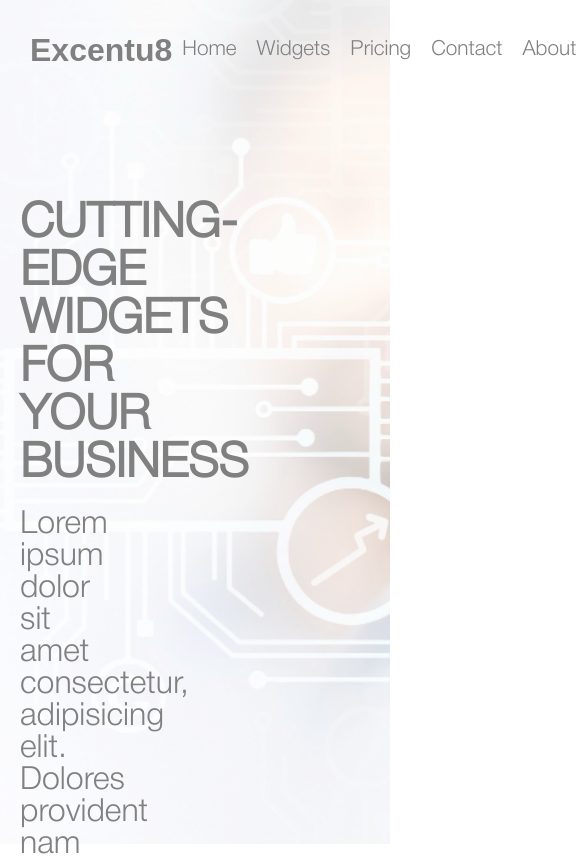
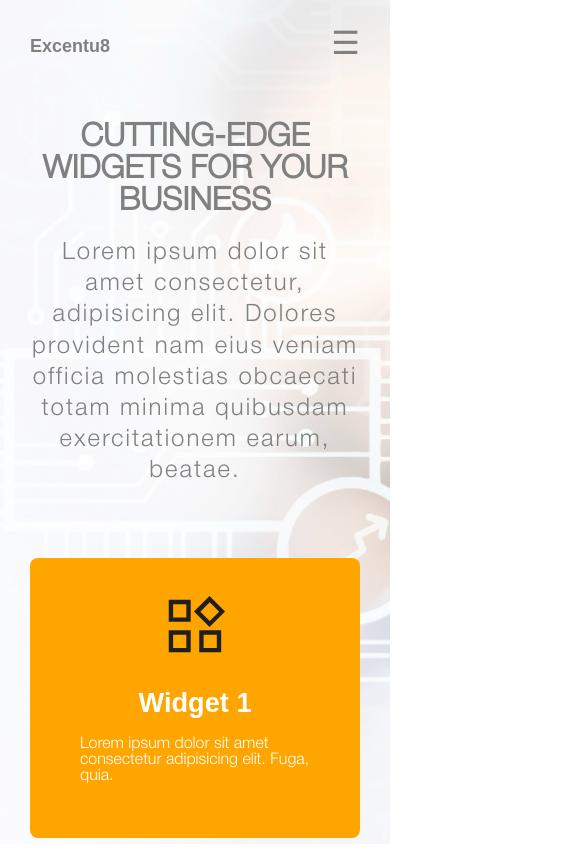
Before and after one commit to ash-js/Excentu8, a plain HTML site: page index.html in a window 390 px wide. Shown: the top 856 px of the page, 585 px wide, since content can reach past the window. Drawn offline with Linux system fonts and the light colour scheme.

Commit message:
Refactor widget structure in index.html and enhance styles in style.css; add responsive design adjustments

```diff
--- a/index.html
+++ b/index.html
@@ -41,18 +41,45 @@
     <div class="widgets">
         <div class="widgetBox">
             <img src="./assets/images/widget-1.svg" alt="widget-1">
+            <div class="widgetText">
                 <h3>Widget 1</h3>
                 <p>Lorem ipsum dolor sit amet consectetur adipisicing elit. Fuga, quia.</p>
             </div>
+        </div>
         <div class="widgetBox">
             <img src="./assets/images/widget-1.svg" alt="widget-2">
+            <div class="widgetText">
                 <h3>Widget 2</h3>
                 <p>Lorem ipsum dolor sit amet consectetur adipisicing elit. Fuga, quia.</p>
             </div>
+        </div>
         <div class="widgetBox">
             <img src="./assets/images/widget-1.svg" alt="widget-3">
+            <div class="widgetText">
                 <h3>Widget 3</h3>
                 <p>Lorem ipsum dolor sit amet consectetur adipisicing elit. Fuga, quia.</p>
+            </div>
+        </div>
+        <div class="widgetBox">
+            <img src="./assets/images/widget-1.svg" alt="widget-4">
+            <div class="widgetText">
+                <h3>Widget 4</h3>
+                <p>Lorem ipsum dolor sit amet consectetur adipisicing elit. Fuga, quia.</p>
+            </div>
+        </div>
+        <div class="widgetBox">
+            <img src="./assets/images/widget-1.svg" alt="widget-5">
+            <div class="widgetText">
+                <h3>Widget 5</h3>
+                <p>Lorem ipsum dolor sit amet consectetur adipisicing elit. Fuga, quia.</p>
+            </div>
+        </div>
+        <div class="widgetBox">
+            <img src="./assets/images/widget-1.svg" alt="widget-6">
+            <div class="widgetText">
+                <h3>Widget 6</h3>
+                <p>Lorem ipsum dolor sit amet consectetur adipisicing elit. Fuga, quia.</p>
+            </div>
         </div>
     </div>
 
--- a/style.css
+++ b/style.css
@@ -15,7 +15,6 @@ body {
 /* Header */
 
 .header {
-    /* background-color: orange; */
     display: flex;
     justify-content: space-between;
     align-items: center;
@@ -54,19 +53,25 @@ body {
 }
 
 .heroText {
-    padding: 100px 580px 80px 20px;
+    padding: 100px 580px 80px 30px;
 }
 
 .heroSection h1 {
-    font-size: 3em;
+    font-size: 3rem;
     text-transform: uppercase;
     line-height: 1em;
+    max-width: 800px;
+
 }
 
 .heroSection p {
     font-size: 2em;
     line-height: 1em;
     margin: 20px 0;
+    max-width: 700px;
+    line-height: 1.3em;
+    letter-spacing: 2px;
+
 }
 
 .heroSection img {
@@ -83,9 +88,12 @@ body {
 /* Widgets style */
 .widgets {
     display: flex;
-    justify-content: space-between;
+    justify-content: space-around;
     color: white;
-    opacity: 0.8;
+    flex-wrap: wrap;
+    /* width: 100vh; */
+    margin: 0 auto;
+
 }
 
 .widgetBox {
@@ -93,23 +101,37 @@ body {
     flex-direction: column;
     justify-content: space-around;
     align-items: center;
-    margin: 30px 20px 100px 20px;
-    padding: 50px;
+    margin: 20px 20px 100px 20px;
+    padding: 60px 30px;
     background-color: orange;
-    width: 300px;
-    height: 230px;
+    width: 270px;
+    height: 220px;
     font-size: 1.3em;
     border-radius: 8px;
+    opacity: 0.8;
+
+}
+
+.widgetText {
+    display: flex;
+    flex-direction: column;
+    justify-content: space-around;
+    align-items: center;
 }
 
 .widgetBox h3 {
     font-family: Arial;
     font-size: 1.7em;
     font-weight: bold;
+    margin-top: 20px;
 }
 
 .widgetBox img {
     width: 70px;
+}
+
+.widgetBox p {
+    margin: 20px;
 }
 
 /* Footer */
@@ -132,3 +154,78 @@ footer a img {
 }
 
 /* responsiveness */
+
+@media (max-width: 768px) {
+    .navMenu {
+        display: none;
+    }
+
+    .burgerMenu {
+        display: block;
+    }
+
+    .heroSection {
+        width: auto;
+        min-height: auto;
+    }
+
+    .heroText {
+        padding: 100px;
+    }
+
+    .heroSection h1 {
+        font-size: 2rem;
+        max-width: 800px;
+
+    }
+
+    .heroSection p {
+        font-size: 1em;
+    }
+
+    .widgetBox {
+        opacity: 1;
+    }
+
+    .footer {
+        display: flex;
+        flex-direction: column;
+    }
+
+    .footer p {
+        margin-bottom: 30px;
+    }
+}
+
+@media (max-width: 430px) {
+    .logo {
+        font-size: large;
+    }
+
+    .heroSection h1 {
+        font-size: 2rem;
+
+    }
+
+    .heroSection p {
+        font-size: 1.5em;
+
+    }
+
+    .heroText {
+        padding: 30px;
+    }
+
+    .widgets {
+        margin: 0;
+        padding: 0;
+    }
+
+    .widgetBox {
+        margin: 20px 20px 100px 20px;
+        padding: 30px;
+        font-size: 1em;
+
+    }
+
+}
```
Lines whose indentation alone changed are shown as unchanged.
